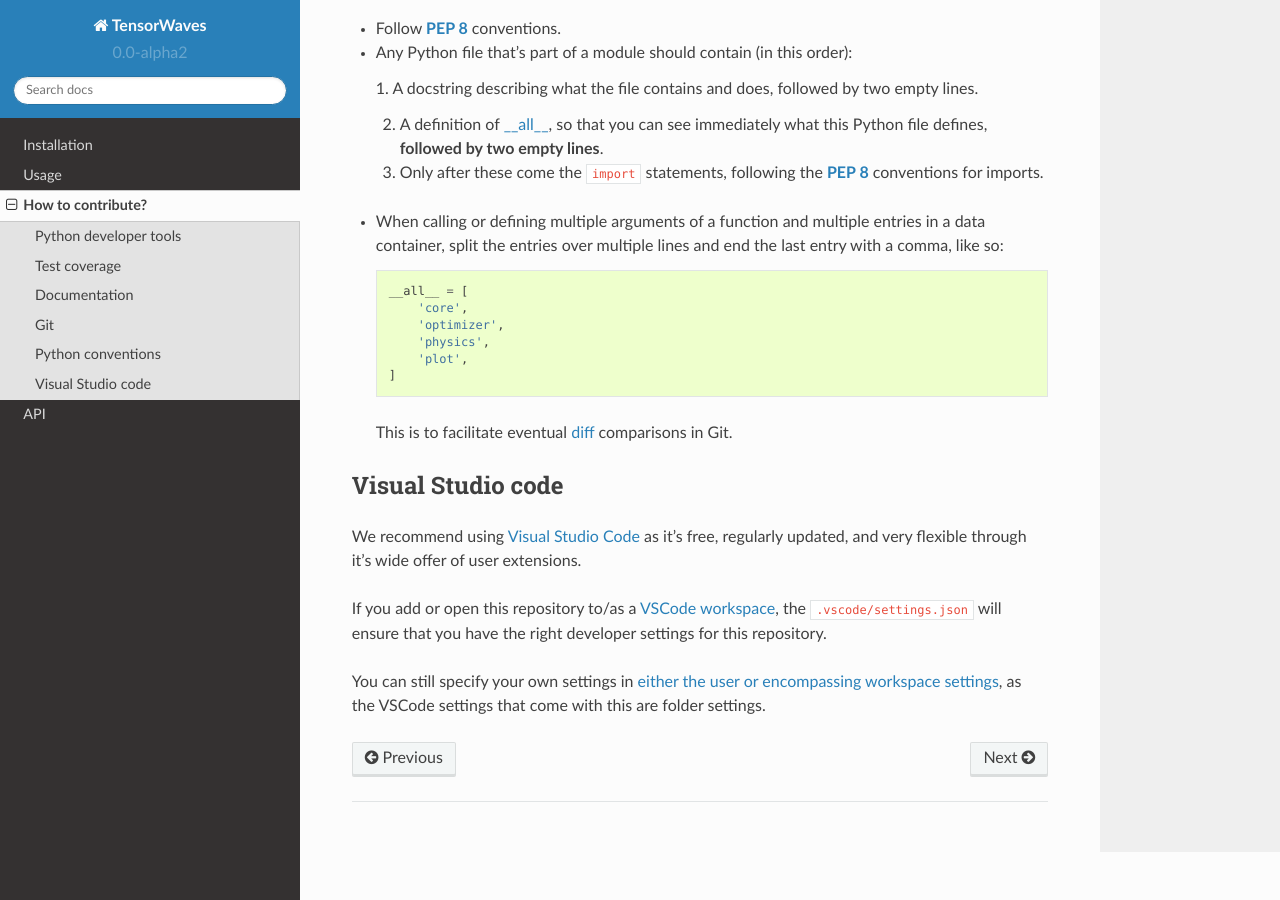
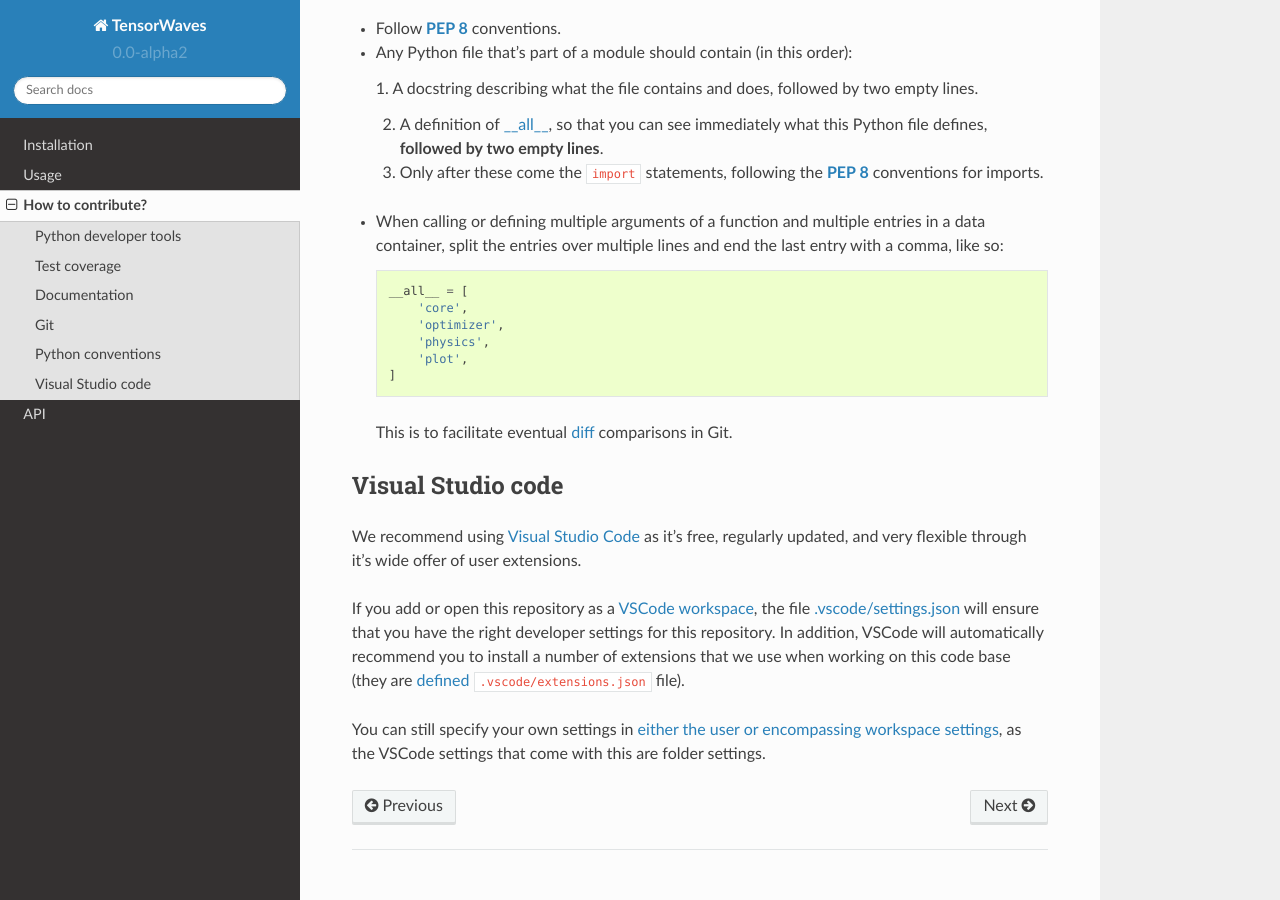
Before and after one commit to ComPWA/tensorwaves, a Sphinx documentation site: the page built from doc/contribute.rst, in a window 1280 px wide and 900 px high, scrolled down 2353 px. Built offline with Sphinx 7.4.7 and the Read the Docs theme 2.0.0, drawn with Linux system fonts in a browser that asks for light colours; pages that are not in the unit, such as notebooks, are missing from menus; the version number is read from the project's files by our own code.

Commit message:
ci: define vscode extensions

```diff
--- a/doc/contribute.rst
+++ b/doc/contribute.rst
@@ -187,10 +187,15 @@
 it's free, regularly updated, and very flexible through it's wide offer of user
 extensions.
 
-If you add or open this repository to/as a `VSCode workspace
-<https://code.visualstudio.com/docs/editor/multi-root-workspaces>`_, the
-:file:`.vscode/settings.json` will ensure that you have the right developer
-settings for this repository.
+If you add or open this repository as a `VSCode workspace
+<https://code.visualstudio.com/docs/editor/multi-root-workspaces>`_, the file
+`.vscode/settings.json
+<https://github.com/ComPWA/tensorwaves/blob/master/.vscode/settings.json>`_
+will ensure that you have the right developer settings for this repository. In
+addition, VSCode will automatically recommend you to install a number of
+extensions that we use when working on this code base (they are `defined
+<https://code.visualstudio.com/updates/v1_6#_workspace-extension-recommendations>`__
+:file:`.vscode/extensions.json` file).
 
 You can still specify your own settings in `either the user or encompassing
 workspace settings <https://code.visualstudio.com/docs/getstarted/settings>`_,
```
